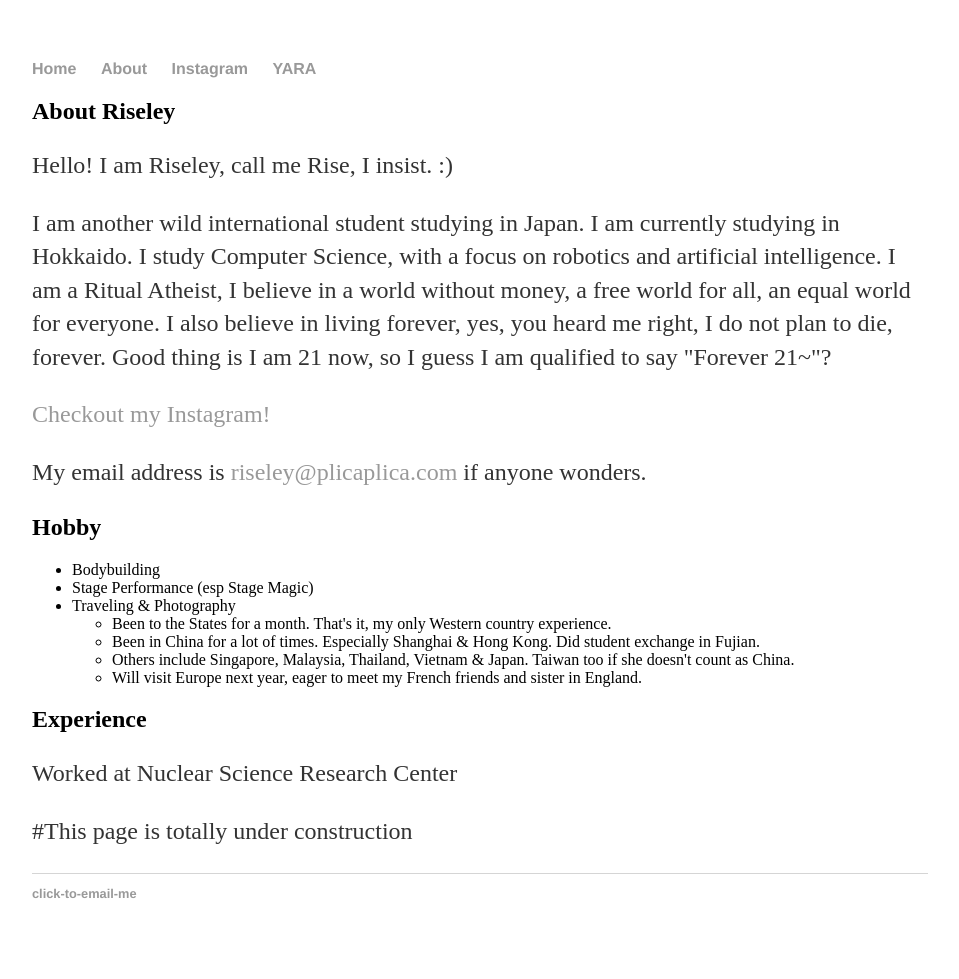
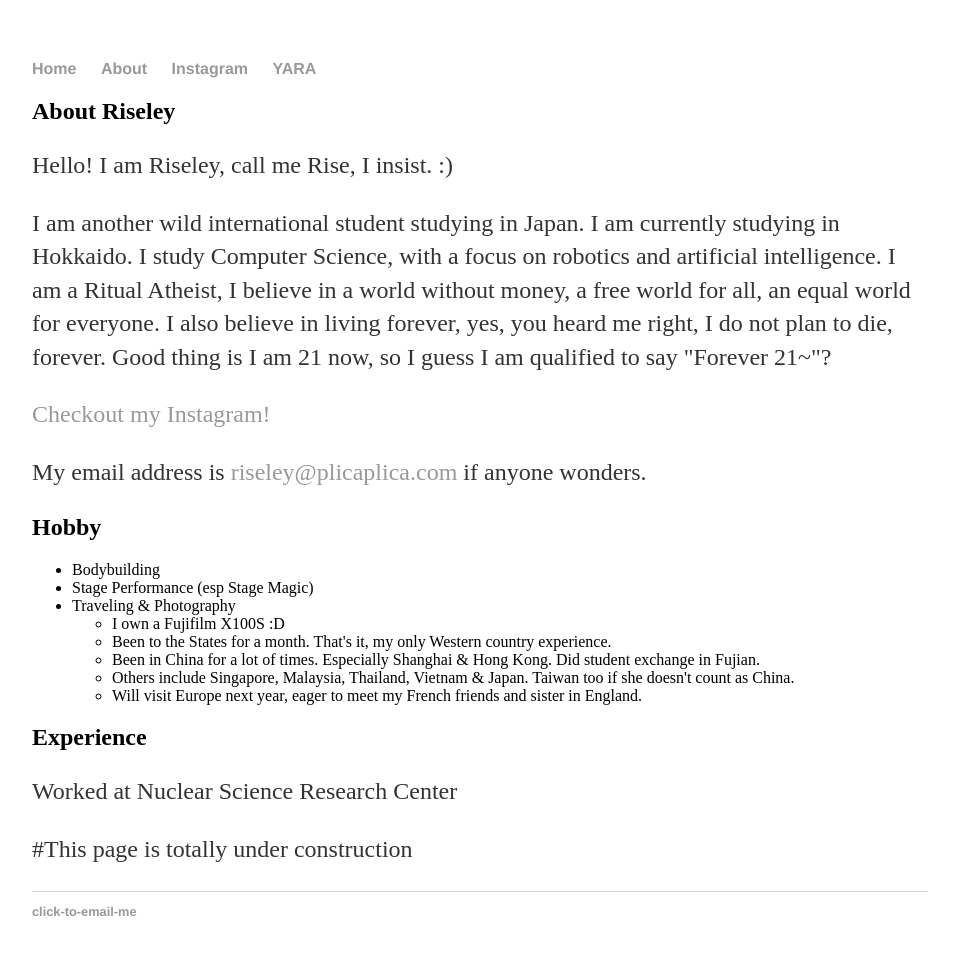
Before and after one commit to Eraol/riseley.github.io, a Jekyll site: the page built from about/index.html, in a window 1280 px wide. Shown: the whole page, without its empty margins (160-1119 px from the left). Built offline with Jekyll 4.4.1, drawn with Linux system fonts in a browser that asks for light colours.

Commit message:
Update index.html

```diff
--- a/about/index.html
+++ b/about/index.html
@@ -17,6 +17,7 @@ title: About Riseley
 		<li>Stage Performance (esp Stage Magic)</li>
 		<li>Traveling & Photography</li>
 		<ul>
+			<li>I own a Fujifilm X100S :D</li>
 			<li>Been to the States for a month. That's it, my only Western country experience.</li>
 			<li>Been in China for a lot of times. Especially Shanghai & Hong Kong. Did student exchange in Fujian.</li>
 			<li>Others include Singapore, Malaysia, Thailand, Vietnam & Japan. Taiwan too if she doesn't count as China.</li>
```
